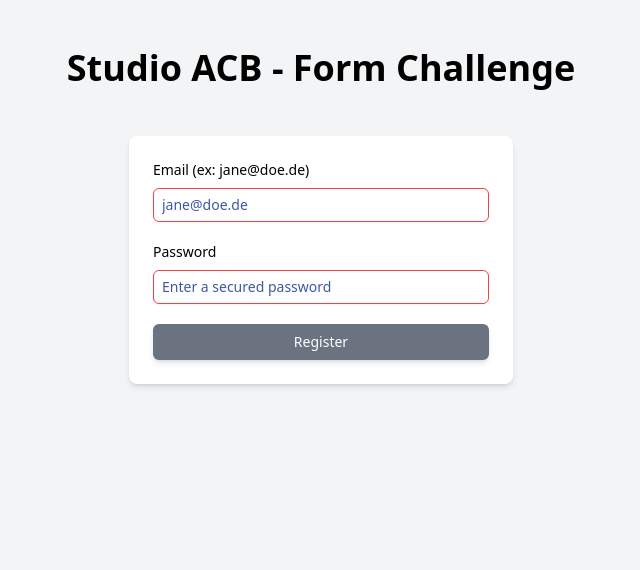
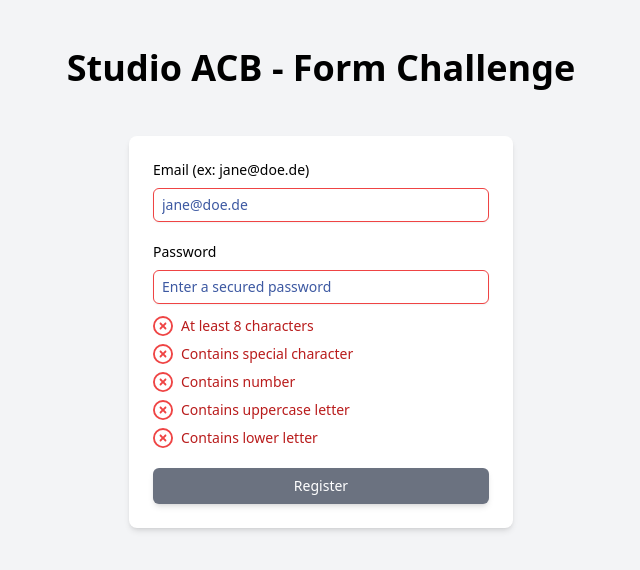
Before and after one commit to manonlespes/form-challenge, a React (Vite) app: page / in a window 1280 px wide. Shown: the top 570 px of the page, without its empty margins (319-959 px from the left). Built offline with nearby package versions, Linux system fonts and the light colour scheme.

Commit message:
feat(app): create default-password-validation values + import password-message + add errorName

```diff
--- a/src/App.tsx
+++ b/src/App.tsx
@@ -1,8 +1,22 @@
+import { useState } from 'react';
 import './App.css';
 import { Label } from './components/Label';
+import { PasswordMessage } from './components/PasswordMessage';
 import { SimpleInput } from './components/SimpleInput';
+import { PasswordValidationType } from './types/form';
+
+export const defaultPasswordValidation: PasswordValidationType = {
+  isCharLength: false,
+  isCharSpecial: false,
+  isDigit: false,
+  isLowerCase: false,
+  isUppercase: false,
+};
 
 export const App: React.FC = () => {
+  const [passwordStrength, setPasswordStrength] =
+    useState<PasswordValidationType>(defaultPasswordValidation);
+
   const signIn = () => {
     //do something here
   };
@@ -41,9 +55,15 @@ export const App: React.FC = () => {
                   type="password"
                   placeholder="Enter a secured password"
                   handleChange={handleChangePassword}
+                  errorName="passwordError"
                   required
                 />
               </Label>
+
+              <PasswordMessage
+                errorName="passwordError"
+                password={passwordStrength}
+              />
             </div>
 
             <button className="focus:ring-blue-[#3d59a2] w-full rounded-md bg-gray-500 p-2 text-sm text-white shadow-md ring-offset-2 transition-all ease-in hover:bg-gray-600 focus:outline-none focus:ring active:bg-gray-700 disabled:border-blue-200 disabled:bg-blue-200 disabled:text-slate-800 disabled:shadow-none">
```
